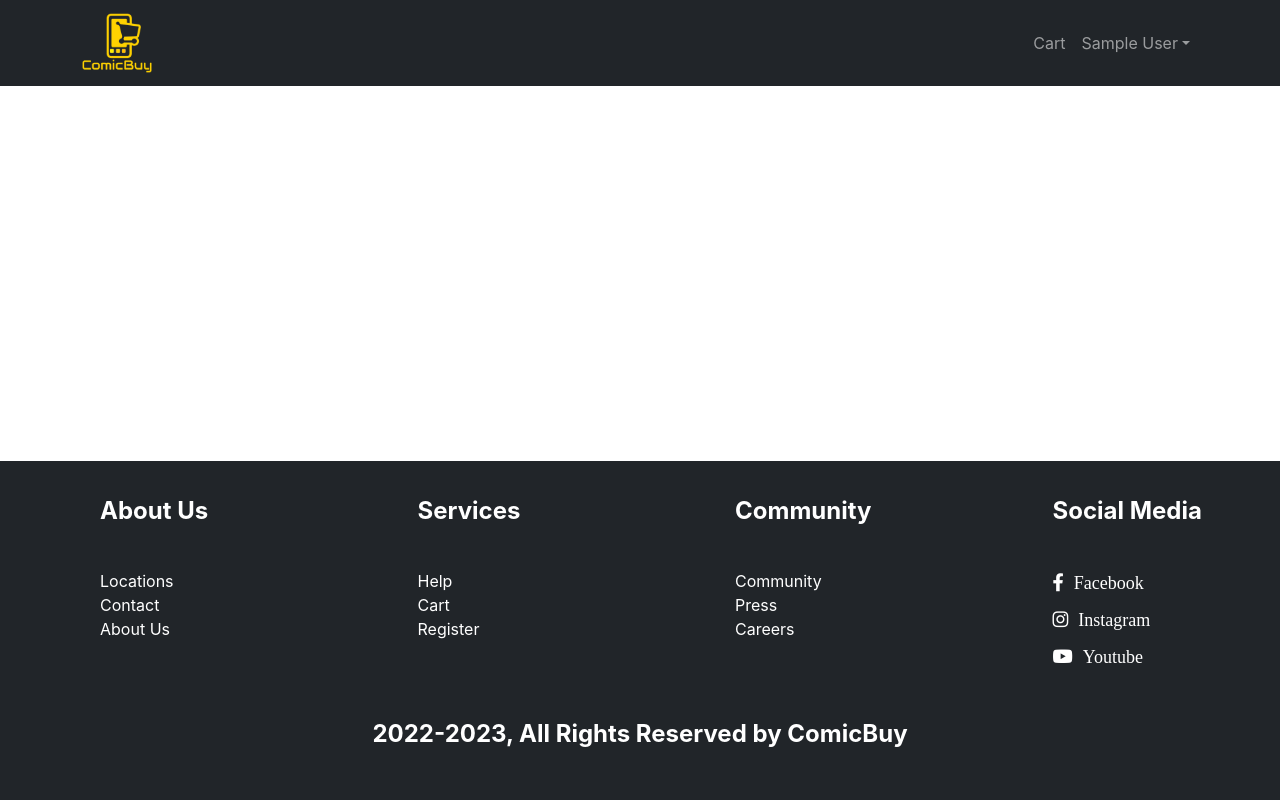
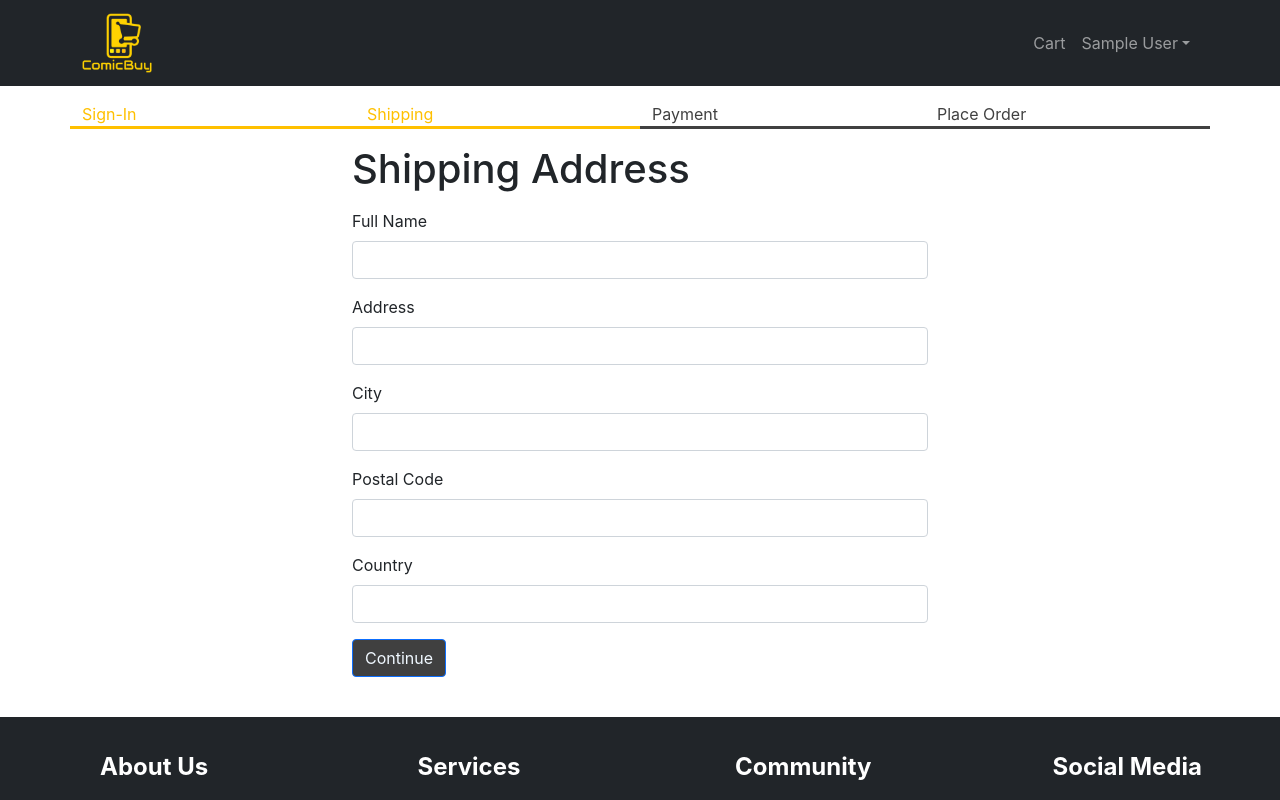
Before and after one commit to donaldlopez82/Ecommerce, a React (Create React App) app in the folder comicbuy/frontend/: page /shipping in a window 1280 px wide. Shown: the top 800 px of the page. Built offline with nearby package versions, Linux system fonts and the light colour scheme; sample sign-in values are in the browser's storage.

Commit message:
added-shipping-screen-user-steps-bar

```diff
--- a/comicbuy/frontend/src/App.js
+++ b/comicbuy/frontend/src/App.js
@@ -7,6 +7,7 @@
 import NavigationBar from './components/NavigationBar';
 import CartScreen from './screens/CartScreen';
 import SigninScreen from './screens/SigninScreen';
+import ShippingAddressScreen from './screens/ShippingAddressScreen';
 
 function App() {
   const [fullYear, setFullYear] = useState();
@@ -24,6 +25,7 @@
               <Route path="/product/:slug" element={<ProductScreen />} />
               <Route path="/cart" element={<CartScreen />} />
               <Route path="/signin" element={<SigninScreen />} />
+              <Route path="/shipping" element={<ShippingAddressScreen />} />
               <Route path="/" element={<HomeScreen />} />
             </Routes>
           </Container>
--- a/comicbuy/frontend/src/Store.js
+++ b/comicbuy/frontend/src/Store.js
@@ -8,6 +8,9 @@
     : null,
 
   cart: {
+    shippingAddress: localStorage.getItem('shippingAddress')
+      ? JSON.parse(localStorage.getItem('shippingAddress'))
+      : {},
     cartItems: localStorage.getItem('cartItems')
       ? JSON.parse(localStorage.getItem('cartItems'))
       : [],
@@ -41,6 +44,18 @@
       return {
         ...state,
         userInfo: null,
+        cart: {
+          cartItems: [],
+          shippingAddress: {},
+        },
+      };
+    case 'SAVE_SHIPPING_ADDRESS':
+      return {
+        ...state,
+        cart: {
+          ...state.cart,
+          shippingAddress: action.payload,
+        },
       };
     default:
       return state;
--- /dev/null
+++ b/comicbuy/frontend/src/components/CheckoutSteps.js
@@ -0,0 +1,13 @@
+import React from 'react';
+import { Col, Row } from 'react-bootstrap';
+
+export default function CheckoutSteps(props) {
+  return (
+    <Row className="checkout-steps">
+      <Col className={props.step1 ? 'active' : ''}>Sign-In</Col>
+      <Col className={props.step2 ? 'active' : ''}>Shipping</Col>
+      <Col className={props.step3 ? 'active' : ''}>Payment</Col>
+      <Col className={props.step4 ? 'active' : ''}>Place Order</Col>
+    </Row>
+  );
+}
--- a/comicbuy/frontend/src/components/NavigationBar.js
+++ b/comicbuy/frontend/src/components/NavigationBar.js
@@ -12,6 +12,7 @@
   const signoutHandler = () => {
     ctxDispatch({ type: 'USER_SIGNOUT' });
     localStorage.removeItem('userInfo');
+    localStorage.removeItem('shippingAddress');
   };
   return (
     <div>
--- a/comicbuy/frontend/src/index.css
+++ b/comicbuy/frontend/src/index.css
@@ -59,8 +59,17 @@
   max-width: 100%;
 }
 .img-thumbnail {
-  height: 80px
+  height: 80px;
 }
 .small-container {
   max-width: 600px;
 }
+
+.checkout-steps > div {
+  border-bottom: 0.2rem solid #404040 ;
+  color: #404040 ;
+}
+.checkout-steps > div.active {
+  border-bottom: 0.2rem solid #ffc000;
+  color: #ffc000;
+}
--- /dev/null
+++ b/comicbuy/frontend/src/screens/ShippingAddressScreen.js
@@ -0,0 +1,108 @@
+import React, { useContext, useEffect, useState } from 'react';
+import { Helmet } from 'react-helmet-async';
+import { Form, Button } from 'react-bootstrap';
+import { useNavigate } from 'react-router-dom';
+import { Store } from '../Store';
+import CheckoutSteps from '../components/CheckoutSteps';
+export default function ShippingAddressScreen() {
+  const navigate = useNavigate();
+  const { state, dispatch: ctxDispatch } = useContext(Store);
+  const {
+    userInfo,
+    cart: { shippingAddress },
+  } = state;
+  const [fullName, setFullName] = useState(shippingAddress.fullName || '');
+  const [address, setAddress] = useState(shippingAddress.address || '');
+  const [city, setCity] = useState(shippingAddress.city || '');
+  const [postalCode, setPostalCode] = useState(
+    shippingAddress.postalCode || ''
+  );
+  useEffect(() => {
+    if (!userInfo) {
+      navigate('/signin?redirect=/shipping');
+    }
+  }, [userInfo, navigate]);
+  const [country, setCountry] = useState(shippingAddress.country || '');
+  const submitHandler = (e) => {
+    e.preventDefault();
+    ctxDispatch({
+      type: 'SAVE_SHIPPING_ADDRESS',
+      payload: {
+        fullName,
+        address,
+        city,
+        postalCode,
+        country,
+      },
+    });
+    localStorage.setItem(
+      'shippingAddress',
+      JSON.stringify({
+        fullName,
+        address,
+        city,
+        postalCode,
+        country,
+      })
+    );
+    navigate('/payment');
+  };
+  return (
+    <div>
+      <Helmet>
+        <title>ShippingAddressScreen</title>
+      </Helmet>
+      <CheckoutSteps step1 step2></CheckoutSteps>
+      <div className="container small-container">
+        <h1 className="my-3">Shipping Address</h1>
+        <Form onSubmit={submitHandler}>
+          <Form.Group className="mb-3" controlId="fullName">
+            <Form.Label>Full Name</Form.Label>
+            <Form.Control
+              value={fullName}
+              onChange={(e) => setFullName(e.target.value)}
+              required
+            />
+          </Form.Group>
+          <Form.Group className="mb-3" controlId="address">
+            <Form.Label>Address</Form.Label>
+            <Form.Control
+              value={address}
+              onChange={(e) => setAddress(e.target.value)}
+              required
+            />
+          </Form.Group>
+          <Form.Group className="mb-3" controlId="city">
+            <Form.Label>City</Form.Label>
+            <Form.Control
+              value={city}
+              onChange={(e) => setCity(e.target.value)}
+              required
+            />
+          </Form.Group>
+          <Form.Group className="mb-3" controlId="postalCode">
+            <Form.Label>Postal Code</Form.Label>
+            <Form.Control
+              value={postalCode}
+              onChange={(e) => setPostalCode(e.target.value)}
+              required
+            />
+          </Form.Group>
+          <Form.Group className="mb-3" controlId="country">
+            <Form.Label>Country</Form.Label>
+            <Form.Control
+              value={country}
+              onChange={(e) => setCountry(e.target.value)}
+              required
+            />
+          </Form.Group>
+          <div className="mb-3">
+            <Button variant="primary" type="submit">
+              Continue
+            </Button>
+          </div>
+        </Form>
+      </div>
+    </div>
+  );
+}
```
Also changed, not shown: 1 other file (tests, documents, lock files or other folders). Lines whose indentation alone changed are shown as unchanged.
